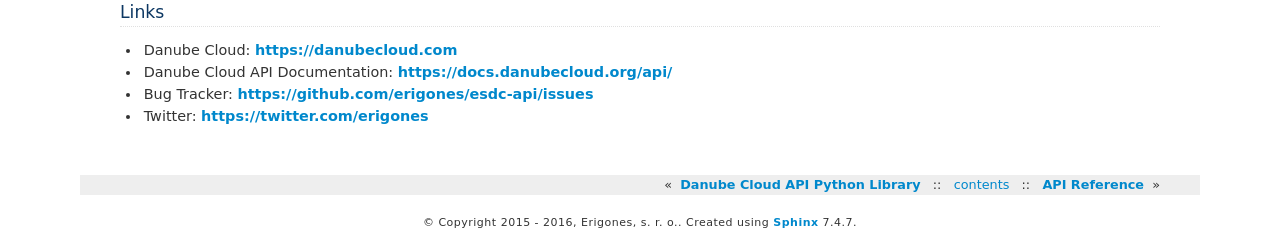
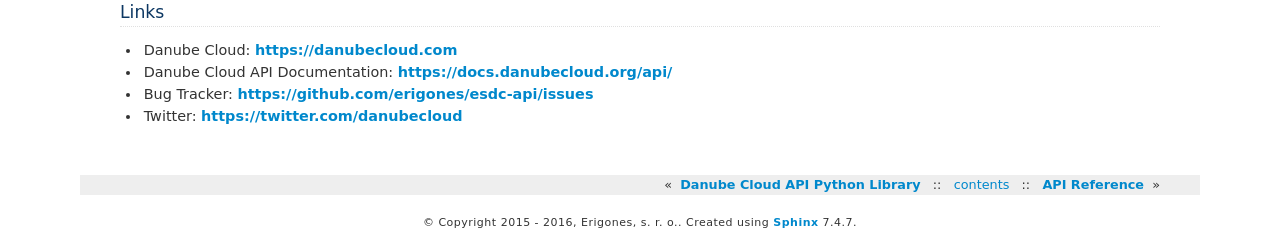
Before and after one commit to erigones/esdc-api, a Sphinx documentation site: the page built from docs/readme.rst, in a window 1280 px wide. Shown: the part 652-897 px from the top of the page. Built offline with Sphinx 7.4.7, drawn with Linux system fonts in a browser that asks for light colours; some of the changed lines change nothing that is shown.

Commit message:
Updated twitter handle

```diff
--- a/docs/readme.rst
+++ b/docs/readme.rst
@@ -36,4 +36,4 @@
 - Danube Cloud: https://danubecloud.com
 - Danube Cloud API Documentation: https://docs.danubecloud.org/api/
 - Bug Tracker: https://github.com/erigones/esdc-api/issues
-- Twitter: https://twitter.com/erigones
+- Twitter: https://twitter.com/danubecloud
```
